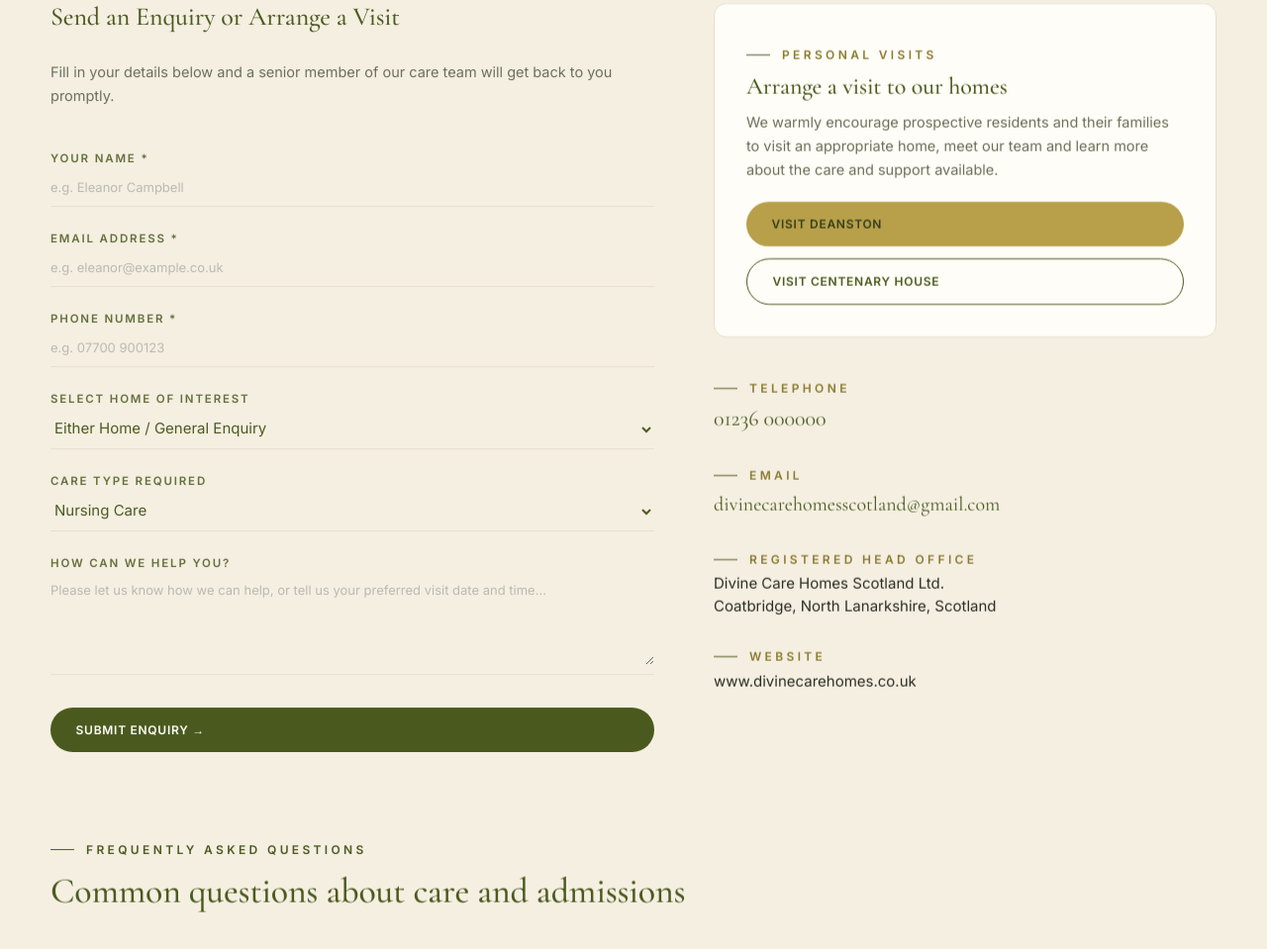
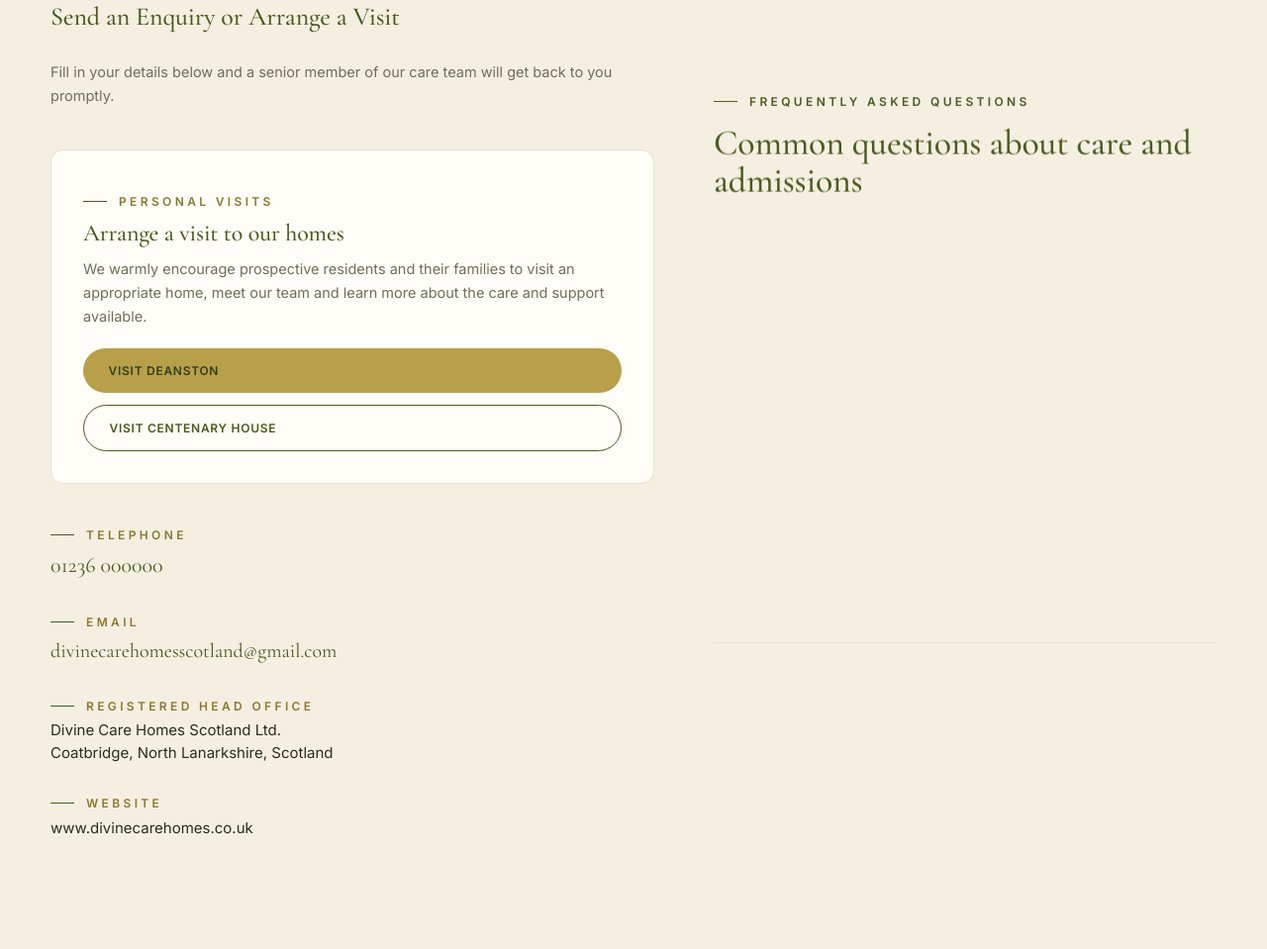
Before and after one commit to Keninfotech/divine_care_webpage, a plain HTML site: page index.html in a window 1280 px wide. Shown: the part 8869-9828 px from the top of the page at 99% size. Drawn offline with nearby package versions, Linux system fonts and the light colour scheme.

```diff
--- a/index.html
+++ b/index.html
@@ -695,44 +695,6 @@
             <h3 class="display" style="color:var(--navy);font-size:26px;margin-bottom:8px">Send an Enquiry or Arrange a Visit</h3>
             <p class="muted" style="font-size:14.5px;margin-bottom:20px">Fill in your details below and a senior member of our care team will get back to you promptly.</p>
 
-            <div class="field">
-              <label>Your Name *</label>
-              <input type="text" name="name" required placeholder="e.g. Eleanor Campbell" />
-            </div>
-            <div class="field">
-              <label>Email Address *</label>
-              <input type="email" name="email" required placeholder="e.g. eleanor@example.co.uk" />
-            </div>
-            <div class="field">
-              <label>Phone Number *</label>
-              <input type="tel" name="phone" required placeholder="e.g. 07700 900123" />
-            </div>
-            <div class="field">
-              <label>Select Home of Interest</label>
-              <select name="home">
-                <option value="both">Either Home / General Enquiry</option>
-                <option value="deanston">Deanston Enhanced Care (Blairhill, Coatbridge)</option>
-                <option value="centenary">Centenary House Care Home (Whifflet, Coatbridge)</option>
-              </select>
-            </div>
-            <div class="field">
-              <label>Care Type Required</label>
-              <select name="care_type">
-                <option value="nursing">Nursing Care</option>
-                <option value="dementia">Dementia Care</option>
-                <option value="residential">Residential Care</option>
-                <option value="respite">Respite / Short Stay</option>
-              </select>
-            </div>
-            <div class="field">
-              <label>How Can We Help You?</label>
-              <textarea name="message"
-                placeholder="Please let us know how we can help, or tell us your preferred visit date and time..."></textarea>
-            </div>
-            <button type="submit" class="btn dark" style="margin-top:10px">Submit Enquiry →</button>
-          </form>
-        </div>
-
   <!-- ARRANGE A VISIT & INFO ASIDE -->
   <aside class="reveal delay-1">
     <div
@@ -777,8 +739,8 @@
   <!-- FAQS ACCORDION -->
   <div style="margin-top:80px;max-width:860px" id="faqs">
     <span class="eyebrow reveal">Frequently Asked Questions</span>
-        <h3 class="display reveal delay-1"
-          style="color:var(--navy);font-size:clamp(28px,2.8vw,40px);margin:14px 0 28px">Common questions about care and
+    <h3 class="display reveal delay-1" style="color:var(--navy);font-size:clamp(28px,2.8vw,40px);margin:14px 0 28px">
+      Common questions about care and
       admissions</h3>
 
     <div class="acc-item reveal">
```
Lines whose indentation alone changed are shown as unchanged.
